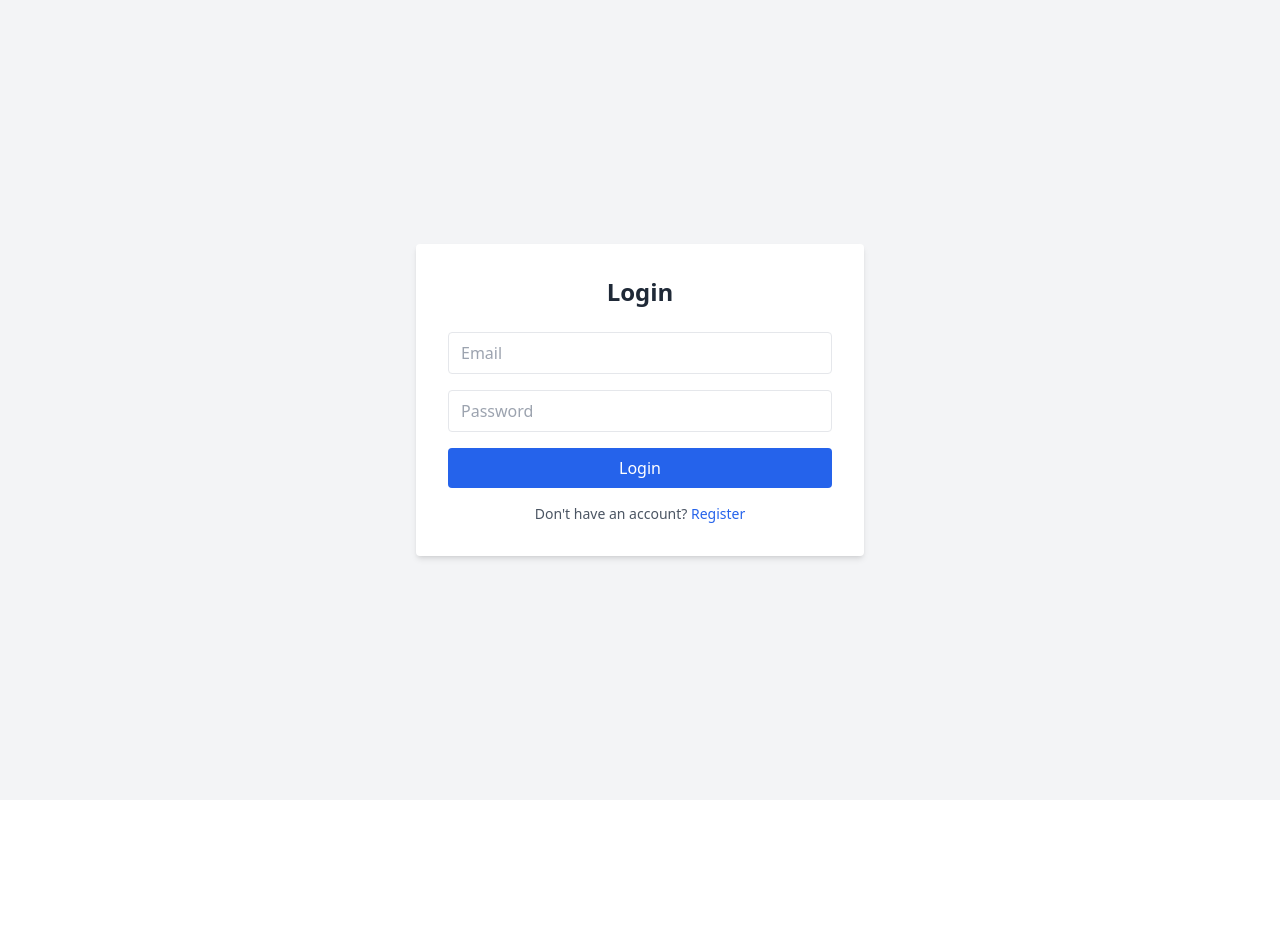
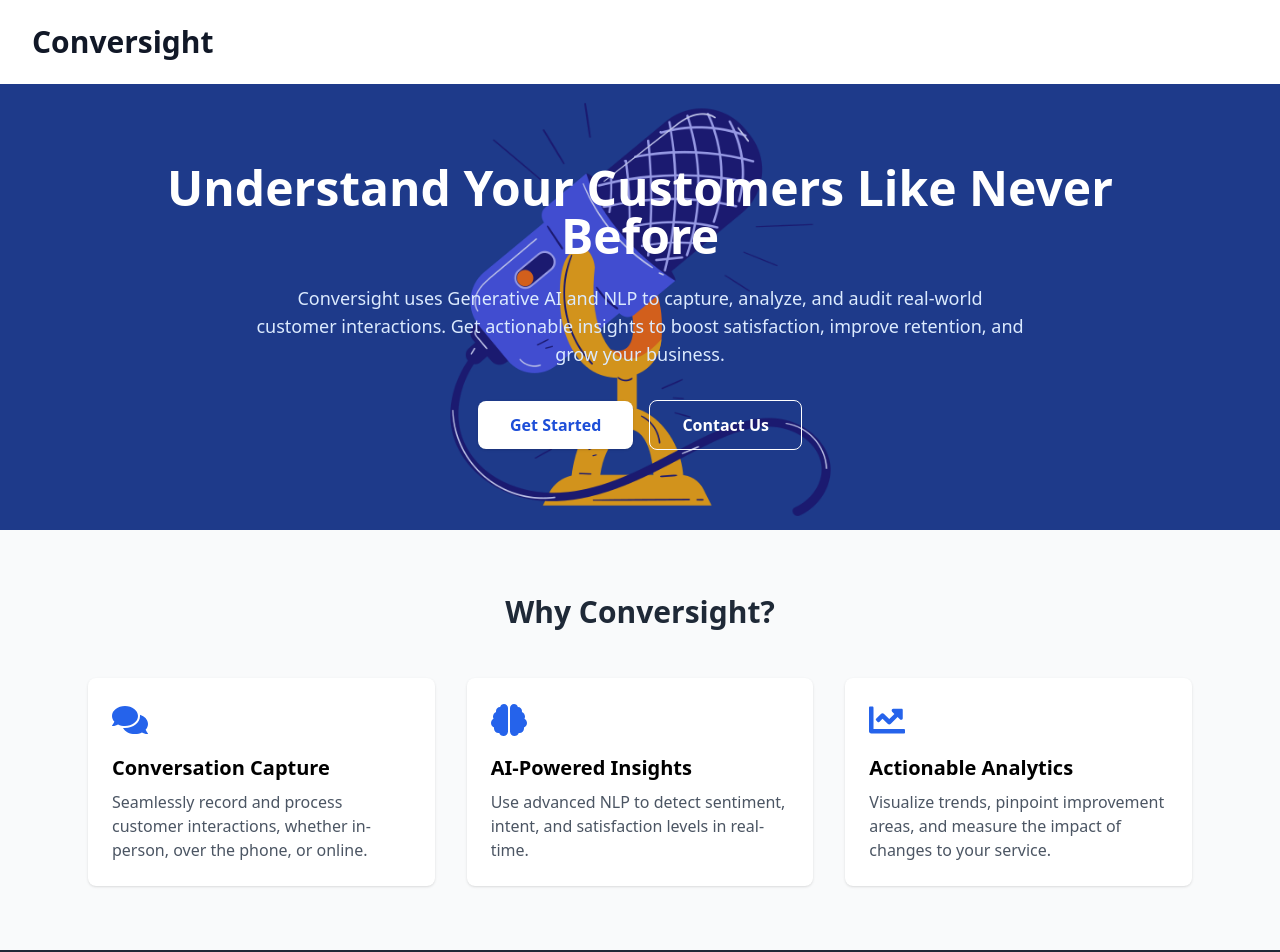
Before and after one commit to Taj32/NLP_Customer_Audit_Project, a React (Create React App) app in the folder dashboard/: page / in a window 1280 px wide. Shown: the top 952 px of the page. Before the commit the page ends 800 px from the top, so only its background shows below. Built offline with nearby package versions, Linux system fonts and the light colour scheme; no server answers.

Commit message:
feat: add LandingPage component and update routing; include react-icons dependency

```diff
--- a/dashboard/package.json
+++ b/dashboard/package.json
@@ -11,6 +11,7 @@
     "axios": "^1.10.0",
     "react": "^19.1.0",
     "react-dom": "^19.1.0",
+    "react-icons": "^5.5.0",
     "react-router-dom": "^7.6.3",
     "react-scripts": "5.0.1",
     "recharts": "^3.1.0",
--- a/dashboard/src/App.js
+++ b/dashboard/src/App.js
@@ -1,6 +1,7 @@
 // dashboard/src/App.js
 import React from 'react';
 import { BrowserRouter as Router, Routes, Route } from 'react-router-dom';
+import LandingPage from './pages/LandingPage';
 import LoginPage from './pages/LoginPage';
 import DashboardPage from './pages/DashboardPage';
 import ConversationPage from './pages/ConversationPage';
@@ -10,7 +11,8 @@ function App() {
   return (
     <Router>
       <Routes>
-        <Route path="/" element={<LoginPage />} />
+        <Route path="/" element={<LandingPage />} />
+        <Route path="/login" element={<LoginPage />} />
         <Route path="/dashboard" element={<DashboardPage />} />
         <Route path="/conversation/:id" element={<ConversationPage />} />
         <Route path="/register" element={<RegisterPage />} />
--- /dev/null
+++ b/dashboard/src/pages/LandingPage.js
@@ -0,0 +1,100 @@
+import React from 'react';
+import { useNavigate } from 'react-router-dom';
+import { FaChartLine, FaComments, FaBrain } from 'react-icons/fa';
+
+function LandingPage() {
+  const navigate = useNavigate();
+
+  return (
+    <div className="min-h-screen flex flex-col bg-gray-50">
+      {/* Hero Section */}
+      <header className="bg-white shadow">
+        <div className="max-w-7xl mx-auto py-6 px-4 sm:px-6 lg:px-8">
+          <h1 className="text-3xl font-bold text-gray-900">Conversight</h1>
+        </div>
+      </header>
+
+      <main className="flex-grow">
+        {/* Hero content */}
+        <section
+          className="relative text-white py-20"
+          style={{
+            backgroundColor: '#1E3A8A', // Blue background
+          }}
+        >
+          {/* Background Image */}
+          <div
+            className="absolute inset-0"
+            style={{
+              backgroundImage: `url('/mic.png')`,
+              backgroundSize: 'contain',
+              backgroundRepeat: 'no-repeat',
+              backgroundPosition: 'center',
+              opacity: 0.8, // Slight transparency for the image
+            }}
+          ></div>
+
+          {/* Content */}
+          <div className="relative max-w-5xl mx-auto text-center px-6">
+            <h2 className="text-5xl font-extrabold mb-6">Understand Your Customers Like Never Before</h2>
+            <p className="text-lg text-blue-100 max-w-3xl mx-auto mb-8">
+              Conversight uses Generative AI and NLP to capture, analyze, and audit real-world customer interactions.
+              Get actionable insights to boost satisfaction, improve retention, and grow your business.
+            </p>
+            <div className="space-x-4">
+              <button
+                onClick={() => navigate('/login')}
+                className="bg-white text-blue-700 font-semibold py-3 px-8 rounded-lg shadow hover:bg-gray-100"
+              >
+                Get Started
+              </button>
+              <button
+                onClick={() => window.open('mailto:contact@conversight.ai')}
+                className="bg-transparent border border-white text-white font-semibold py-3 px-8 rounded-lg hover:bg-white hover:text-blue-700"
+              >
+                Contact Us
+              </button>
+            </div>
+          </div>
+        </section>
+
+        {/* Additional Sections */}
+        <section className="py-16 bg-gray-50">
+          <div className="max-w-6xl mx-auto px-6">
+            <h3 className="text-3xl font-bold text-center text-gray-800 mb-12">Why Conversight?</h3>
+            <div className="grid md:grid-cols-3 gap-8">
+              <div className="bg-white p-6 rounded-lg shadow hover:shadow-lg transition">
+                <FaComments className="text-blue-600 text-4xl mb-4" />
+                <h4 className="text-xl font-semibold mb-2">Conversation Capture</h4>
+                <p className="text-gray-600">
+                  Seamlessly record and process customer interactions, whether in-person, over the phone, or online.
+                </p>
+              </div>
+              <div className="bg-white p-6 rounded-lg shadow hover:shadow-lg transition">
+                <FaBrain className="text-blue-600 text-4xl mb-4" />
+                <h4 className="text-xl font-semibold mb-2">AI-Powered Insights</h4>
+                <p className="text-gray-600">
+                  Use advanced NLP to detect sentiment, intent, and satisfaction levels in real-time.
+                </p>
+              </div>
+              <div className="bg-white p-6 rounded-lg shadow hover:shadow-lg transition">
+                <FaChartLine className="text-blue-600 text-4xl mb-4" />
+                <h4 className="text-xl font-semibold mb-2">Actionable Analytics</h4>
+                <p className="text-gray-600">
+                  Visualize trends, pinpoint improvement areas, and measure the impact of changes to your service.
+                </p>
+              </div>
+            </div>
+          </div>
+        </section>
+      </main>
+
+      {/* Footer */}
+      <footer className="bg-gray-800 text-gray-400 py-6 text-center">
+        <p>© {new Date().getFullYear()} Conversight. All rights reserved.</p>
+      </footer>
+    </div>
+  );
+}
+
+export default LandingPage;
```
Also changed, not shown: dashboard/requirements.txt (added), 1 other file (tests, documents, lock files or other folders).
